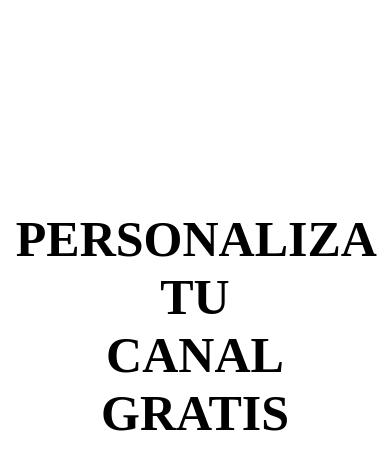
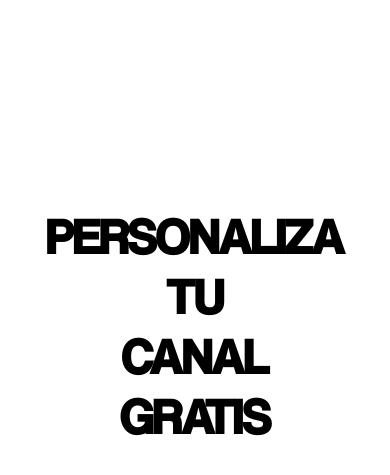
Before and after one commit to boxdesign8/boxdesign, a plain HTML site: page index.html in a window 390 px wide. Shown: the part 69-544 px from the top of the page. Drawn offline with Linux system fonts and the light colour scheme; a web font is replaced by a local one.

Commit message:
Update style.css

```diff
--- a/style.css
+++ b/style.css
@@ -204,5 +204,6 @@ body{
 
     .titulo-principal{
         font-size: 50px;
+        font-family: 'coolvetica';
     }
 }
```
